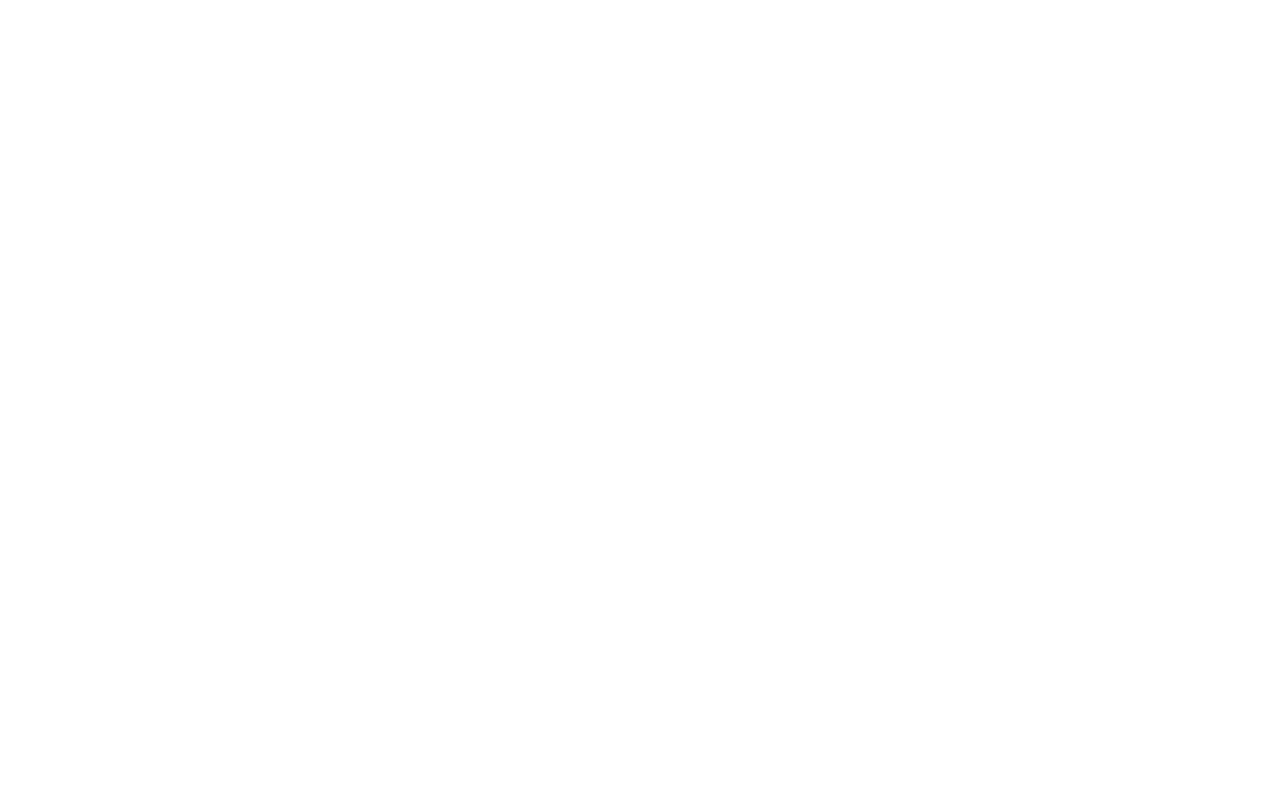
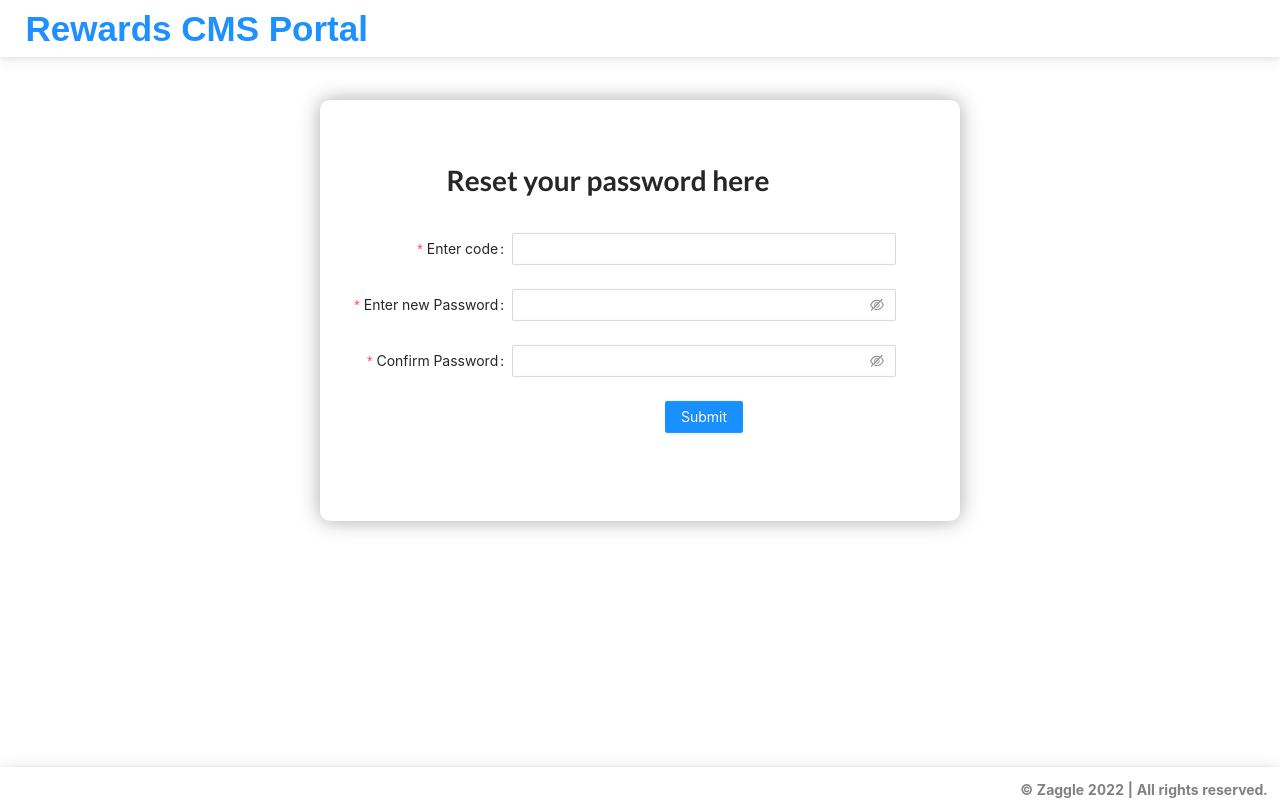
Before and after one commit to simplesanskar49/TSRTC, a React (Create React App) app: page /Forgotpassword in a window 1280 px wide. Before the commit this address had no page. Built offline with nearby package versions, Linux system fonts and the light colour scheme.

Commit message:
finalcode

```diff
--- a/src/AppRoutes.js
+++ b/src/AppRoutes.js
@@ -20,6 +20,7 @@
 import Viewuser from './components/Viewuser';
 import Updateuser from './components/Updateuser';
 import Fetchbalance from './components/Fetchbalance';
+import Forgotpassword from './components/Forgotpassword';
 
 function AppRoutes() {
   return (
@@ -43,6 +44,7 @@
             <Route path='/Viewuser' element={<Viewuser />} />
             <Route path='/Updateuser' element={<Updateuser />} />
             <Route path='/home' element={<Logout/>}/>
+            <Route path='/Forgotpassword' element={<Forgotpassword/>}/>
         </Routes>
     </>
   )
--- /dev/null
+++ b/src/components/Forgotpassword.jsx
@@ -0,0 +1,117 @@
+/*import React from 'react'
+import SideNavbar from "./SideNavbar";
+import Navigation from "./Navigation";
+import {Row, Col } from 'antd';
+const Forgotpassword = () => {
+  return (
+    <div>
+      <div>
+          <Navigation status={true} />
+      </div>
+      <div>
+          <Row type="flex" align="top" justify="start">
+              <Col xs={24} sm={24} md={17} lg={17} xl={17} className='abcd'>
+
+                </Col>
+                </Row>
+      </div>
+    </div>
+  )
+}
+
+export default Forgotpassword;*/
+import Footer from "./Footer";
+import Navigation from "./Navigation";
+import { Button, Checkbox, Form, Input } from 'antd';
+import React from 'react';
+import "../css/createUser.css"
+
+const Forgotpassword = () => {
+  const onFinish = (values) => {
+    console.log('Success:', values);
+  };
+
+  const onFinishFailed = (errorInfo) => {
+    console.log('Failed:', errorInfo);
+  };
+
+  return (
+    <div>
+    <div>
+          <Navigation status={true} />
+      </div>
+    <div>
+    <Form className="userMainFormforgotpassword"
+      name="basic"
+      labelCol={{
+        span: 8,
+      }}
+      wrapperCol={{
+        span: 16,
+      }}
+      initialValues={{
+        remember: true,
+      }}
+      onFinish={onFinish}
+      onFinishFailed={onFinishFailed}
+      autoComplete="off"
+    > <h2>Reset your password here</h2>
+    <br></br>
+
+      <Form.Item
+        label="Enter code"
+        name="Number"
+        rules={[
+          {
+            required: true,
+            message: 'Please input your username!',
+          },
+        ]}
+      >
+        <Input />
+      </Form.Item>
+
+      <Form.Item
+        label="Enter new Password"
+        name="password"
+        rules={[
+          {
+            required: true,
+            message: 'Please input your password!',
+          },
+        ]}
+      >
+        <Input.Password />
+      </Form.Item>
+      <Form.Item
+        label="Confirm Password"
+        name="password"
+        rules={[
+          {
+            required: true,
+            message: 'Please confirm the password!',
+          },
+        ]}
+      >
+        <Input.Password />
+      </Form.Item>
+      <Form.Item
+        wrapperCol={{
+          offset: 8,
+          span: 16,
+        }}
+      >
+        <center><Button type="primary" htmlType="submit" href="/">
+          Submit
+        </Button></center>
+      </Form.Item>
+    </Form>
+    </div>
+    <div className="home">
+      <Footer />
+        </div>
+    </div>
+  );
+};
+
+export default Forgotpassword;
--- a/src/components/Login.jsx
+++ b/src/components/Login.jsx
@@ -148,7 +148,7 @@
             <Checkbox>Remember me</Checkbox>
           </Form.Item>
           <div className="forgotPassword">
-          <a href="">
+          <a href="Forgotpassword">
             Forgot password
           </a>
           </div>
@@ -166,102 +166,6 @@
       </Form>
       </div>
     )
-          // <div className="loginMain centered">
-          //   <div className="loginTitle">Login to your account</div>
-          //   <form className="loginForm">
-          //     <div className="abc">
-          //       <input
-          //         placeholder="Email"
-          //         className="inputFeild"
-          //         value={email}
-          //         onChange={(e) => setEmail(e.target.value)}
-          //       />
-          //     </div>
-          //     <br></br>
-          //     <div className="abc">
-          //       <input
-          //         type="password"
-          //         placeholder="Password"
-          //         value={password}
-          //         onChange={(e) => setPassword(e.target.value)}
-          //       />
-          //     </div>
-          //     <Button
-          //       type="primary"
-          //       className="loginButton"
-          //       onClick= {validate}
-          //       danger
-          //     >
-          //       Login
-          //     </Button>
-          //     <div className="forgotPassword">
-          //       Forgot Password? <a href="#">Reset Password</a>
-          //     </div>
-          //     <div className="hide">
-          //       {isValid && !isIt ? <></> : <h1>Invalid</h1>}
-          //       Invalid Username or Password
-          //     </div>
-          //   </form>
-
-// class NormalLoginForm extends React.Component {
-
-//   render() {
-//     const { getFieldDecorator } = this.props.form;
-//     return (
-//       <Form onSubmit={this.handleSubmit} className="login-form">
-//         <Form.Item>
-//           {getFieldDecorator('username', {
-//             rules: [{ required: true, message: 'Please input your username!' }],
-//           })(
-//             <Input
-//               prefix={<Icon type="user" style={{ color: 'rgba(0,0,0,.25)' }} />}
-//               placeholder="Username"
-//             />,
-//           )}
-//         </Form.Item>
-//         <Form.Item>
-//           {getFieldDecorator('password', {
-//             rules: [{ required: true, message: 'Please input your Password!' }],
-//           })(
-//             <Input
-//               prefix={<Icon type="lock" style={{ color: 'rgba(0,0,0,.25)' }} />}
-//               type="password"
-//               placeholder="Password"
-//             />,
-//           )}
-//         </Form.Item>
-//         <Form.Item>
-//           {getFieldDecorator('remember', {
-//             valuePropName: 'checked',
-//             initialValue: true,
-//           })(<Checkbox>Remember me</Checkbox>)}
-//           <a className="login-form-forgot" href="">
-//             Forgot password
-//           </a>
-//           <Button type="primary" htmlType="submit" className="login-form-button">
-//             Log in
-//           </Button>
-//           Or <a href="">register now!</a>
-//         </Form.Item>
-//       </Form>
-//     );
-//   }
-// }
-
   }
 }
-
 export default Login;
-
-
-
-
-// const App = () => {
-//   const onFinish = (values) => {
-//     console.log('Received values of form: ', values);
-//   };
-
-//   ;
-// };
-
-// export default App;
--- a/src/css/createUser.css
+++ b/src/css/createUser.css
@@ -58,3 +58,12 @@
 Button{
     width: 25%;
 }
+.userMainFormforgotpassword{
+    transform: translateX(50%) translateY(-5%);
+    padding: 5% 5% 5% 0%;
+    box-shadow: 0px 0px 20px #aaa;
+    border-radius: 10px;
+    margin-top: 5%;
+    background-color: white;
+    width: 50%;
+}
```
